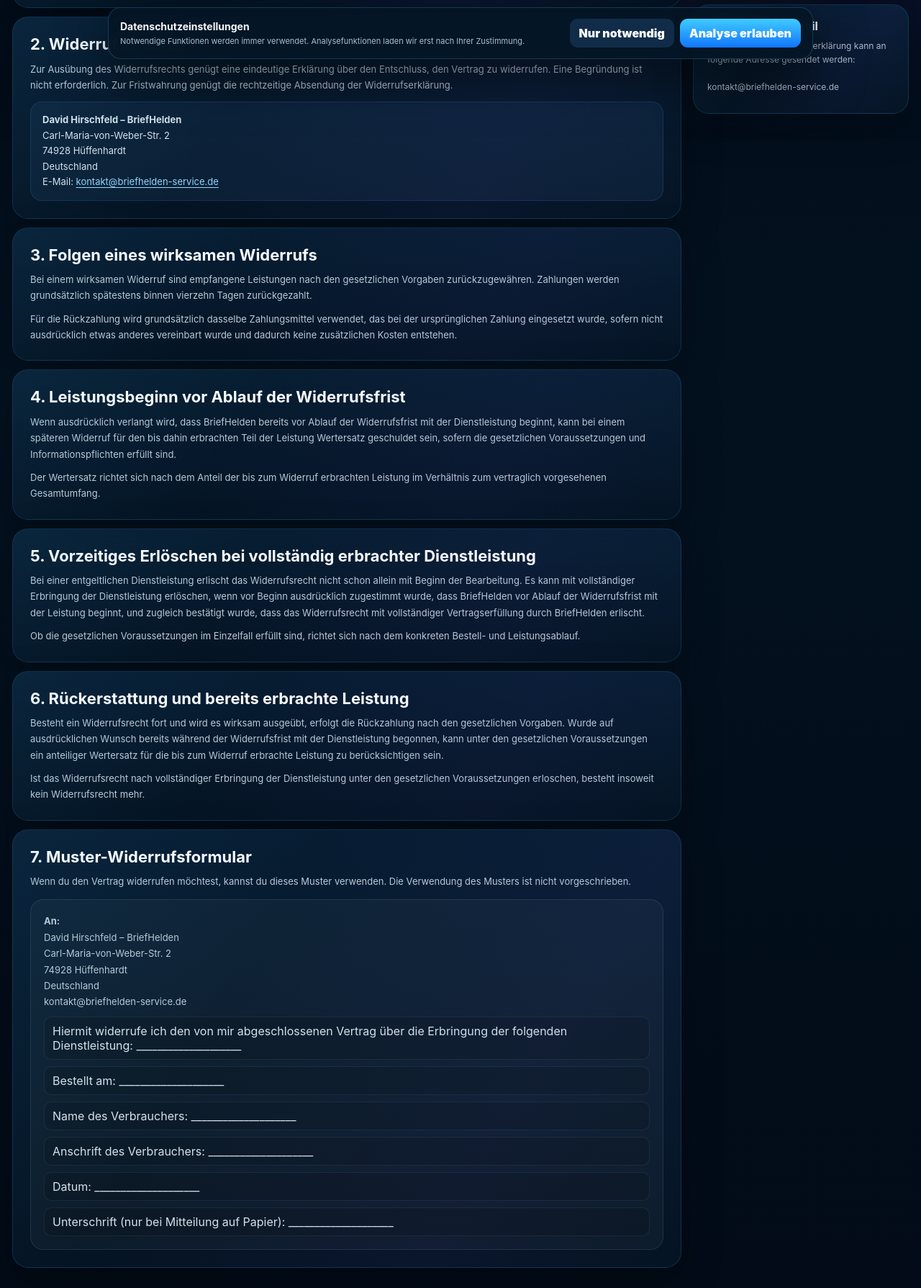
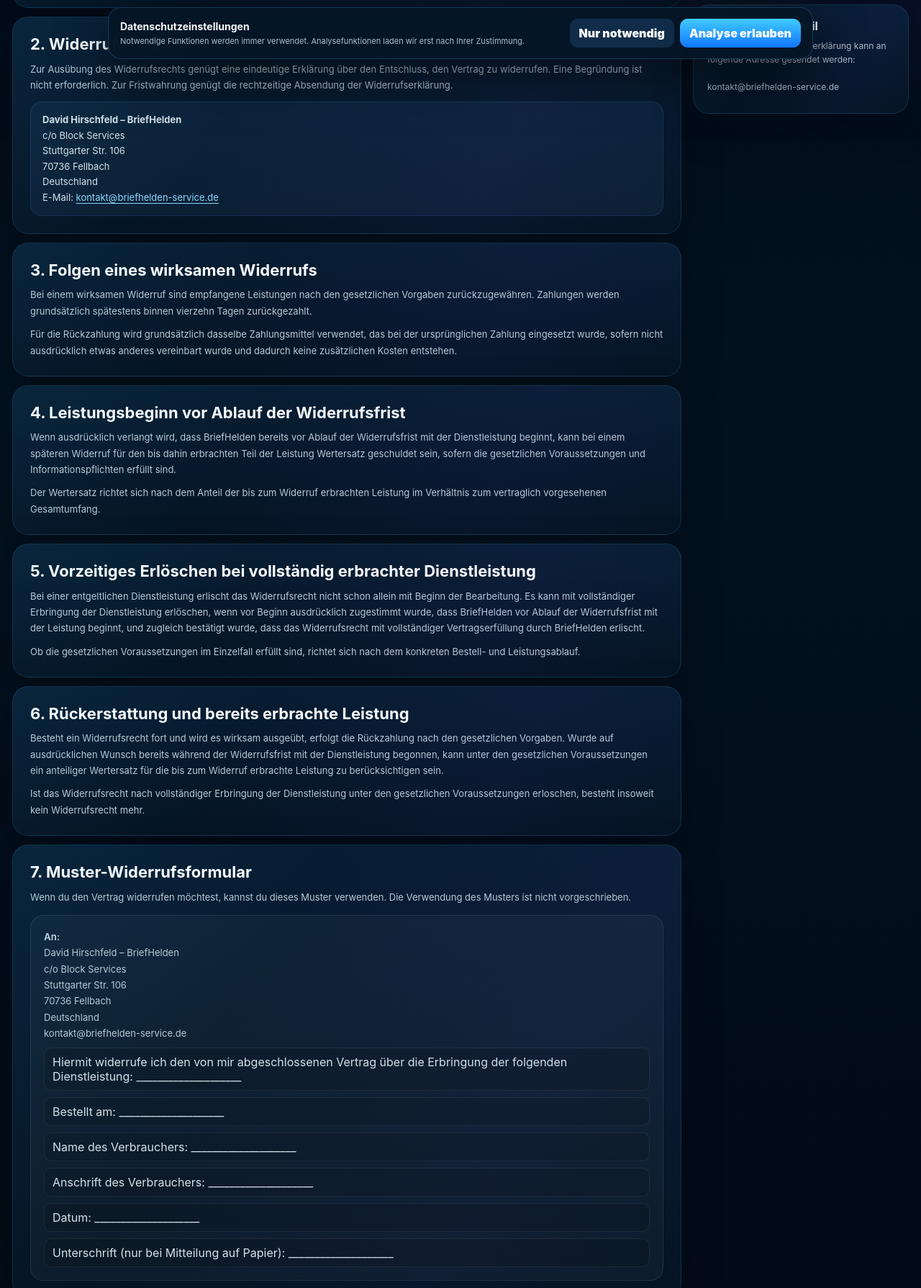
Before and after one commit to briefhelden-de/briefhelden, a plain HTML site: page widerruf.html in a window 1280 px wide. Shown: the part 700-2489 px from the top of the page at 72% size. Drawn offline with Linux system fonts and the light colour scheme.

Commit message:
Update contact information in widerruf.html

```diff
--- a/widerruf.html
+++ b/widerruf.html
@@ -982,8 +982,9 @@ radial-gradient(520px 300px at 95% 10%,rgba(255,189,65,.08),transparent 60%);poi
           <p data-i18n="s2_p1">Zur Ausübung des Widerrufsrechts genügt eine eindeutige Erklärung über den Entschluss, den Vertrag zu widerrufen. Eine Begründung ist nicht erforderlich. Zur Fristwahrung genügt die rechtzeitige Absendung der Widerrufserklärung.</p>
           <div class="legal-contact">
             <strong>David Hirschfeld – BriefHelden</strong><br>
-            Carl-Maria-von-Weber-Str. 2<br>
-            74928 Hüffenhardt<br>
+            c/o Block Services<br>
+            Stuttgarter Str. 106<br>
+            70736 Fellbach<br>
             Deutschland<br>
             <span data-i18n="email_label">E-Mail:</span>
             <a href="mailto:kontakt@briefhelden-service.de">kontakt@briefhelden-service.de</a>
@@ -1020,8 +1021,9 @@ radial-gradient(520px 300px at 95% 10%,rgba(255,189,65,.08),transparent 60%);poi
           <div class="legal-form">
             <p><strong data-i18n="form_to">An:</strong><br>
             David Hirschfeld – BriefHelden<br>
-            Carl-Maria-von-Weber-Str. 2<br>
-            74928 Hüffenhardt<br>
+            c/o Block Services<br>
+            Stuttgarter Str. 106<br>
+            70736 Fellbach<br>
             Deutschland<br>
             kontakt@briefhelden-service.de</p>
 
```
